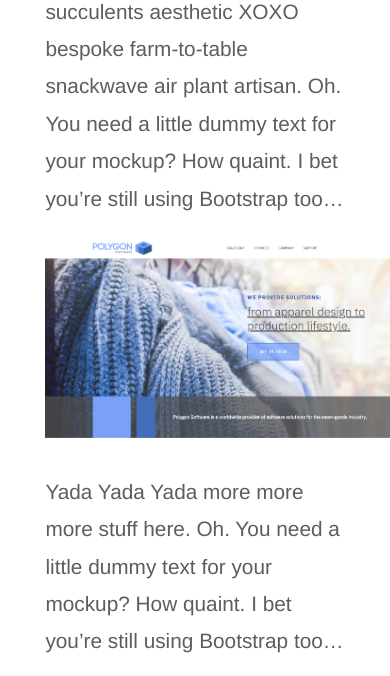
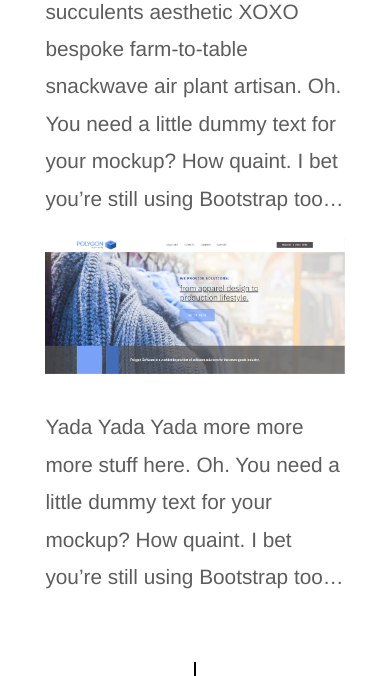
Before and after one commit to MattClewley/PersonalSite, a PHP site: page /project1.html in a window 390 px wide; the page is wider, and only the part inside the window is pictured. Shown: the part 1847-2523 px from the top of that part. Run offline with PHP 8.4, Linux system fonts and the light colour scheme.

Commit message:
adjusted height and width for project images

```diff
--- a/css/style.css
+++ b/css/style.css
@@ -408,4 +408,8 @@ a:hover {
 	.links {
 		width: 50%;
 	}
+	.project-image img {
+		max-width: 100%;
+		height: auto;
+	}
 }
```
